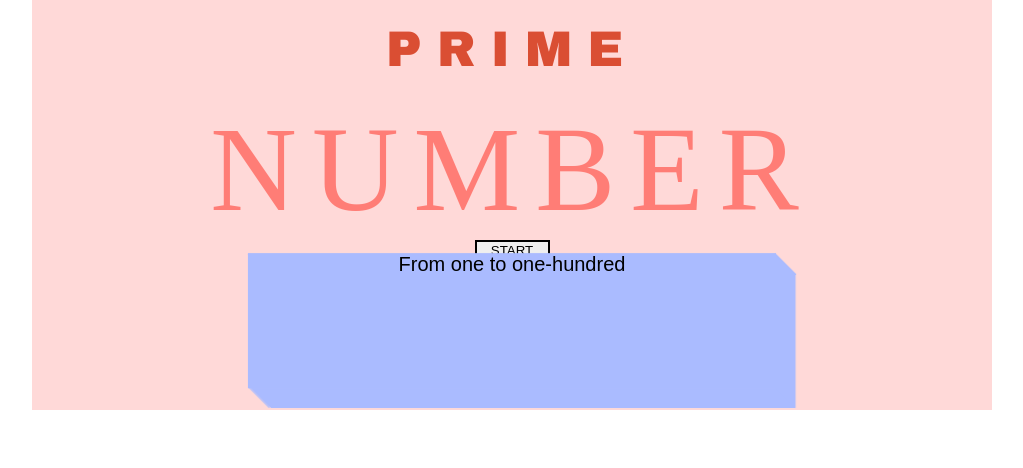
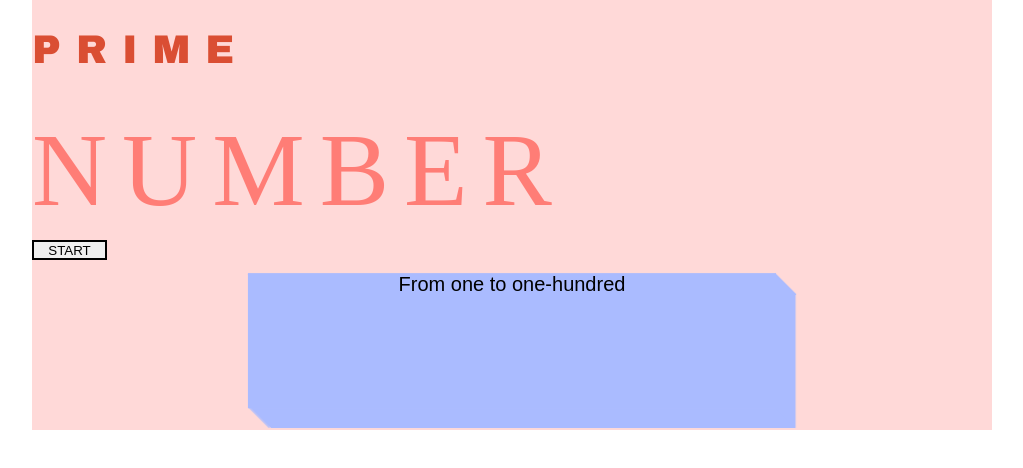
Before and after one commit to ccwang116/PrimeNumberPink, a plain HTML site: page index.html in a window 1280 px wide. Shown: the whole page, without its empty margins (128-1151 px from the left). Drawn offline with Linux system fonts and the light colour scheme.

Commit message:
Adjusted Font Size

```diff
--- a/index.html
+++ b/index.html
@@ -40,10 +40,6 @@
             display: flex;
         }
 
-        .d-flex-c {
-            display: flex;
-            flex-flow: column;
-        }
 
         /* 模組化結束 */
         header {
@@ -54,7 +50,7 @@
 
         header h1 {
             color: rgb(218, 78, 51);
-            font-size: 50px;
+            font-size: 5vh;
             line-height: 100px;
             font-family: Arial Black;
             letter-spacing: 15px;
@@ -62,7 +58,7 @@
 
         header p {
             color: rgb(255, 125, 118);
-            font-size: 120px;
+            font-size: 13vh;
             line-height: 140px;
             letter-spacing: 15px;
 
@@ -70,7 +66,7 @@
 
         .numberarea {
             width: 60%;
-            /* min-height: 320px;  */
+            min-height: 20px;
             margin: 0 auto;
             flex-wrap: wrap;
             background-color: rgb(255, 217, 216);
@@ -138,12 +134,12 @@
 </head>
 
 <body>
-    <header class="container d-flex-c">
+    <header class="container flex-column">
         <h1>PRIME</h1>
         <p>NUMBER</p>
 
     </header>
-    <div class="bbox container d-flex-c">
+    <div class="bbox container flex-column">
         <button onclick="showNum()">START</button>
     </div>
     <main class="container ">
@@ -153,7 +149,7 @@
             </div> -->
         </div>
     </main>
-    <aside class="container d-flex-c">
+    <aside class="container flex-column">
         <div class="pbox">
             <p> From one to one-hundred</p>
         </div>
```
